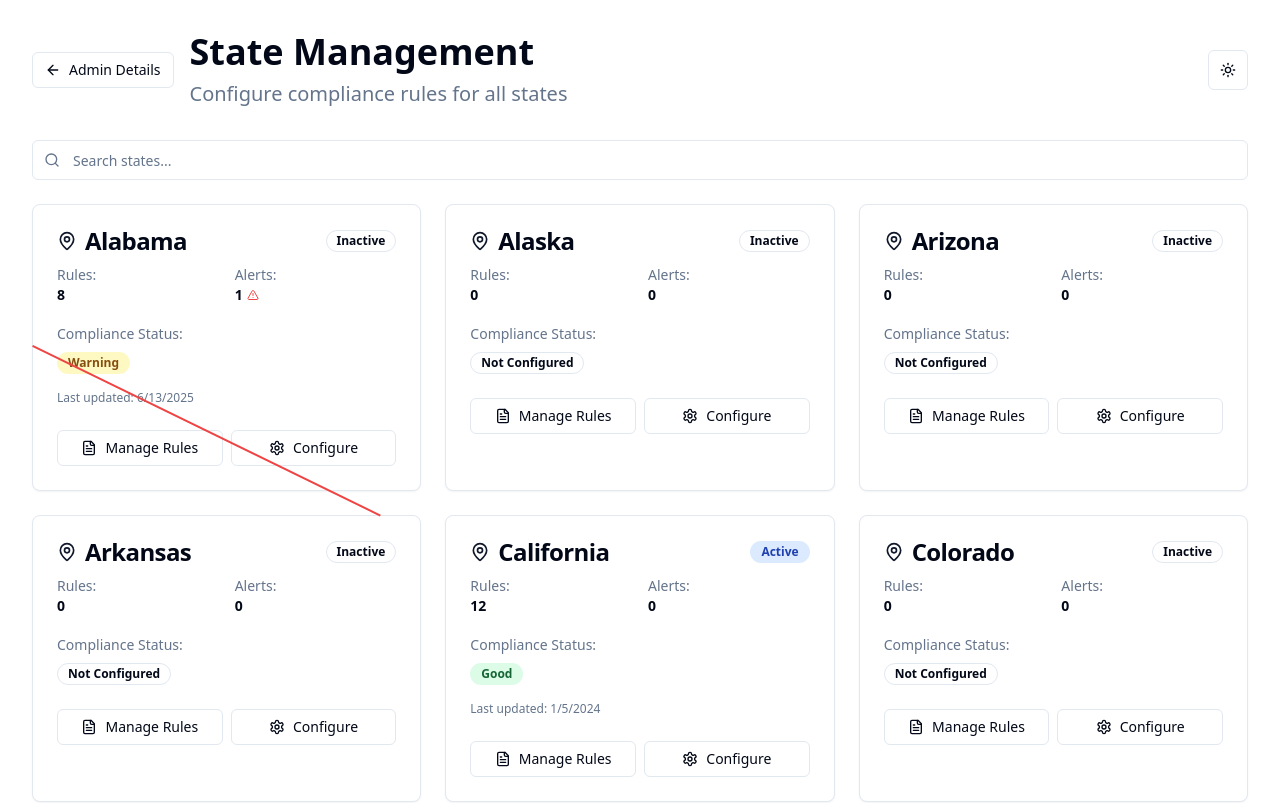
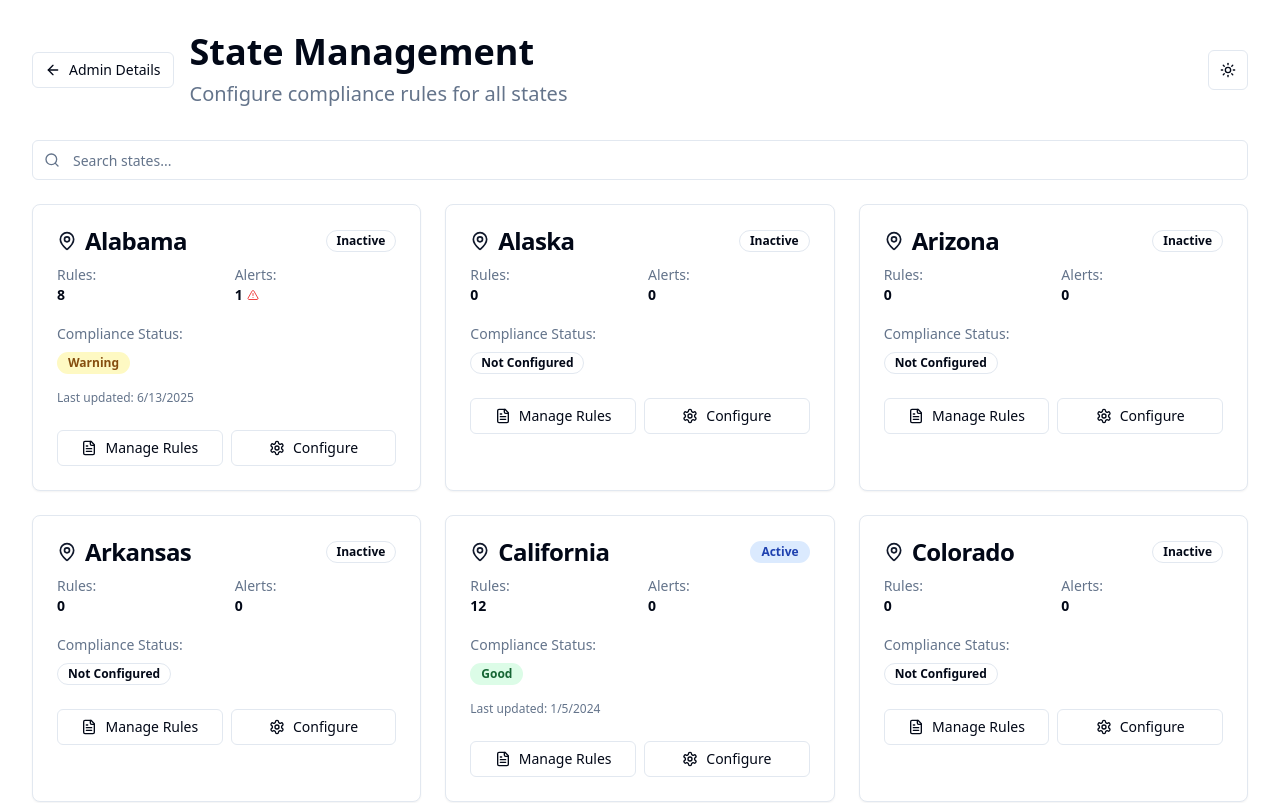
Before and after one commit to Coastal-Claims-Services/legal-and-compliance-3, a React (Vite) app: page /states in a window 1280 px wide. Shown: the top 803 px of the page. Built offline with nearby package versions, Linux system fonts and the light colour scheme.

Commit message:
Reverted to commit 0e648d21229ee883c4fd1beae5ef082e2ce6cfde

```diff
--- a/src/pages/States.tsx
+++ b/src/pages/States.tsx
@@ -171,14 +171,7 @@ const States = () => {
             {filteredStates.map((state) => {
               const stateData = getStateData(state);
               return (
-                <Card key={state} className={`hover:shadow-lg transition-shadow ${state === 'Alabama' ? 'relative' : ''}`}>
-                  {state === 'Alabama' && (
-                    <div className="absolute inset-0 z-10 pointer-events-none">
-                      <div className="w-full h-full relative">
-                        <div className="absolute top-0 left-0 w-full h-0.5 bg-red-500 origin-top-left transform rotate-[26deg] translate-y-[140px]"></div>
-                      </div>
-                    </div>
-                  )}
+                <Card key={state} className="hover:shadow-lg transition-shadow">
                   <CardHeader className="pb-3">
                     <div className="flex items-center justify-between">
                       <CardTitle className="flex items-center gap-2">
```
